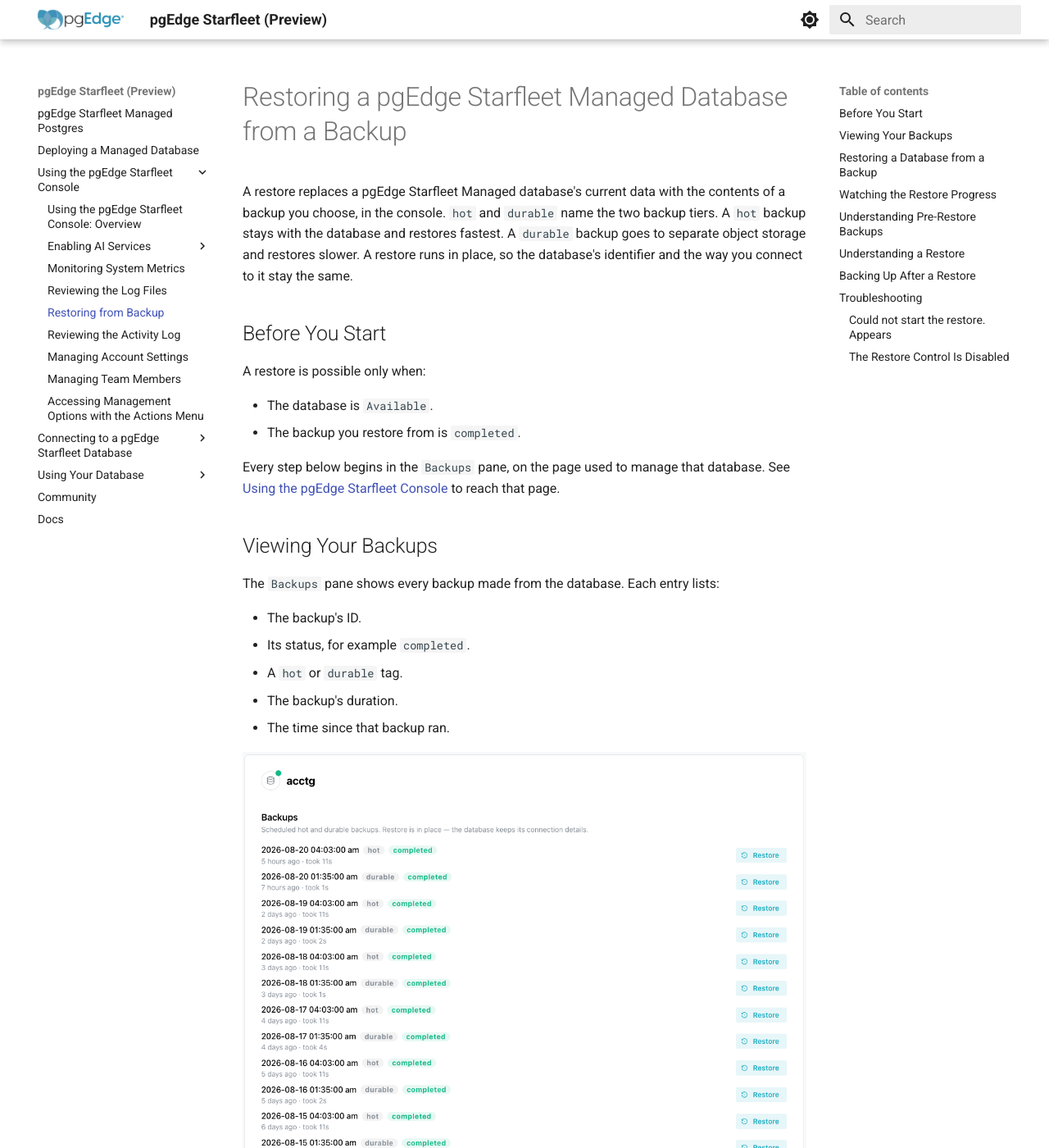
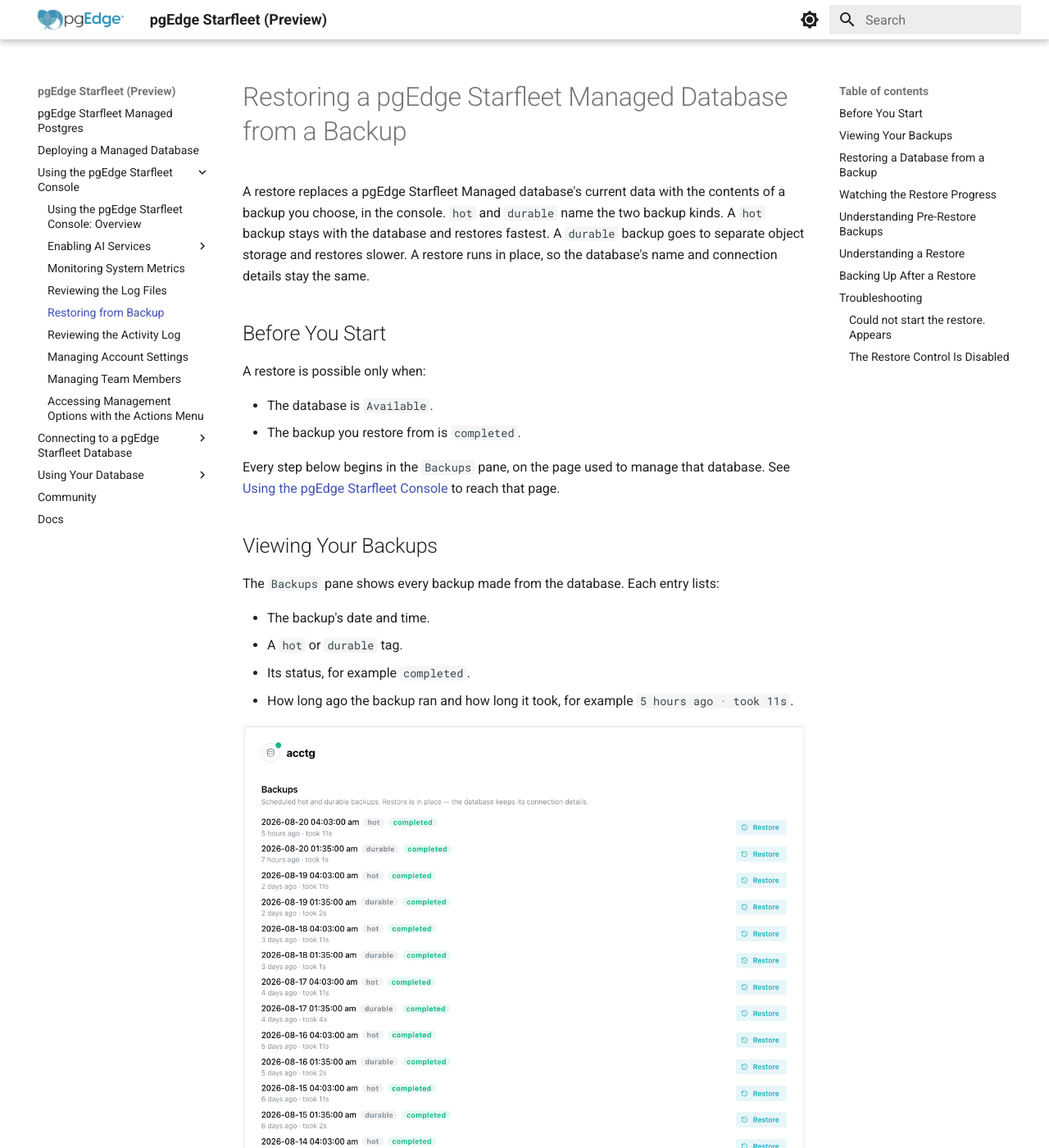
Before and after one commit to pgEdge/pgedge-starfleet-docs, an MkDocs documentation site: the page built from docs/using_console/backups.md, in a window 1280 px wide and 1400 px high. Shown: the whole window at 82% size. Built offline with MkDocs 1.6.1 and Material for MkDocs 9.7.7, drawn with Linux system fonts in a browser that asks for light colours; some of the changed text lies outside the part shown.

Commit message:
docs: correct three claims on the backups page
The page called `hot` and `durable` tiers. They are kinds; nothing
in the console turns either on or off, so "tier" carried a choice
the product does not offer.

The Backups pane entry list named a backup ID the pane does not
show. Replaced with what it does show: date and time, the kind
tag, status, and elapsed time with duration.

"The database's identifier" replaced by the name and connection
details, which is what the restore dialog states.

```diff
--- a/docs/using_console/backups.md
+++ b/docs/using_console/backups.md
@@ -2,11 +2,11 @@
 
 A restore replaces a pgEdge Starfleet Managed database's current data
 with the contents of a backup you choose, in the console.
-`hot` and `durable` name the two backup tiers. A `hot` backup stays
+`hot` and `durable` name the two backup kinds. A `hot` backup stays
 with the database and restores fastest. A `durable` backup goes to
 separate object storage and restores slower. A restore runs in
-place, so the database's identifier and the way you connect to it
-stay the same.
+place, so the database's name and connection details stay the
+same.
 
 ## Before You Start
 
@@ -25,16 +25,16 @@ that page.
 The `Backups` pane shows every backup made from the database. Each
 entry lists:
 
-- The backup's ID.
+- The backup's date and time.
+- A `hot` or `durable` tag.
 - Its status, for example `completed`.
-- A `hot` or `durable` tag.
-- The backup's duration.
-- The time since that backup ran.
+- How long ago the backup ran and how long it took, for example
+  `5 hours ago · took 11s`.
 
-![The Backups pane, listing entries by ID, status, tier tag, and
-time](../images/sf_backups_page.png)
+![The Backups pane, listing entries by date, hot or durable tag,
+status, and elapsed time](../images/sf_backups_page.png)
 
-Both tiers run on a schedule the platform sets, with no tier to turn
+Both kinds run on a schedule the platform sets, with nothing to turn
 on or off. A `hot` backup runs daily, stays with the database itself,
 and restores fastest. A `durable` backup also runs daily, is kept
 separately in object storage, and restores slower. The console
@@ -117,9 +117,9 @@ Do not rely on that backup as a lasting restore point.
 
 ## Understanding a Restore
 
-A restore runs in place. The database's identifier and the way you
-connect to it stay the same throughout, so nothing that connects to
-the database needs updating.
+A restore runs in place. The database's name and connection details
+stay the same throughout, so nothing that connects to the database
+needs updating.
 
 A restore overwrites the database's current contents with the
 contents of the selected backup. Anything written after that backup
```
